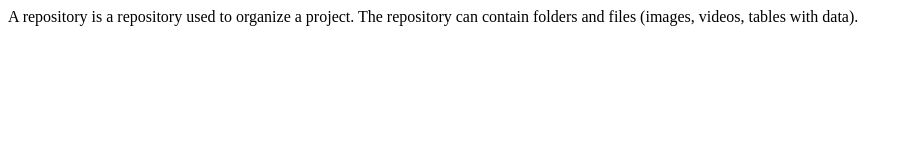
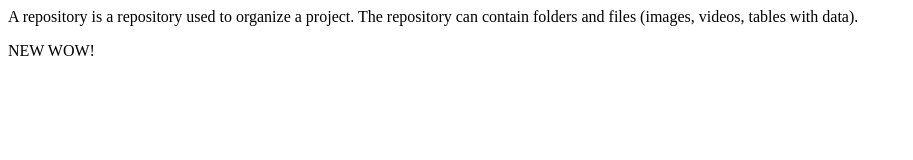
Before and after one commit to mariiati-01/GIT_GITHUB_project, a plain HTML site: page index.html in a window 1280 px wide. Shown: the whole page, without its empty margins (0-913 px from the left). Drawn offline with Linux system fonts and the light colour scheme.

Commit message:
Update index.html
New text.

```diff
--- a/index.html
+++ b/index.html
@@ -9,5 +9,6 @@
 A repository is a repository used to organize a project.
 The repository can contain folders and files (images, videos, tables with data).
 </div>
+<p>NEW WOW!</p>
 </body>
 </html>
```
